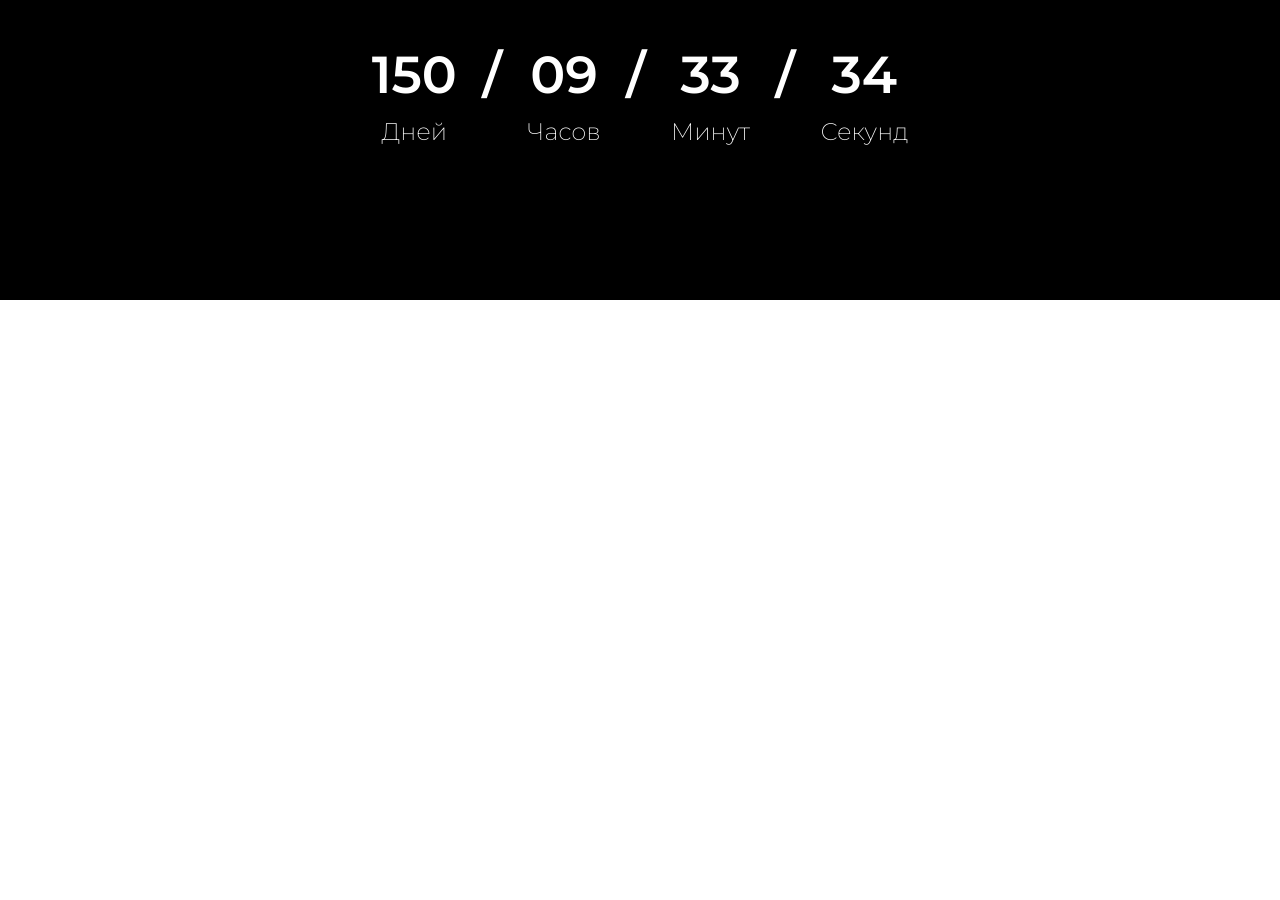
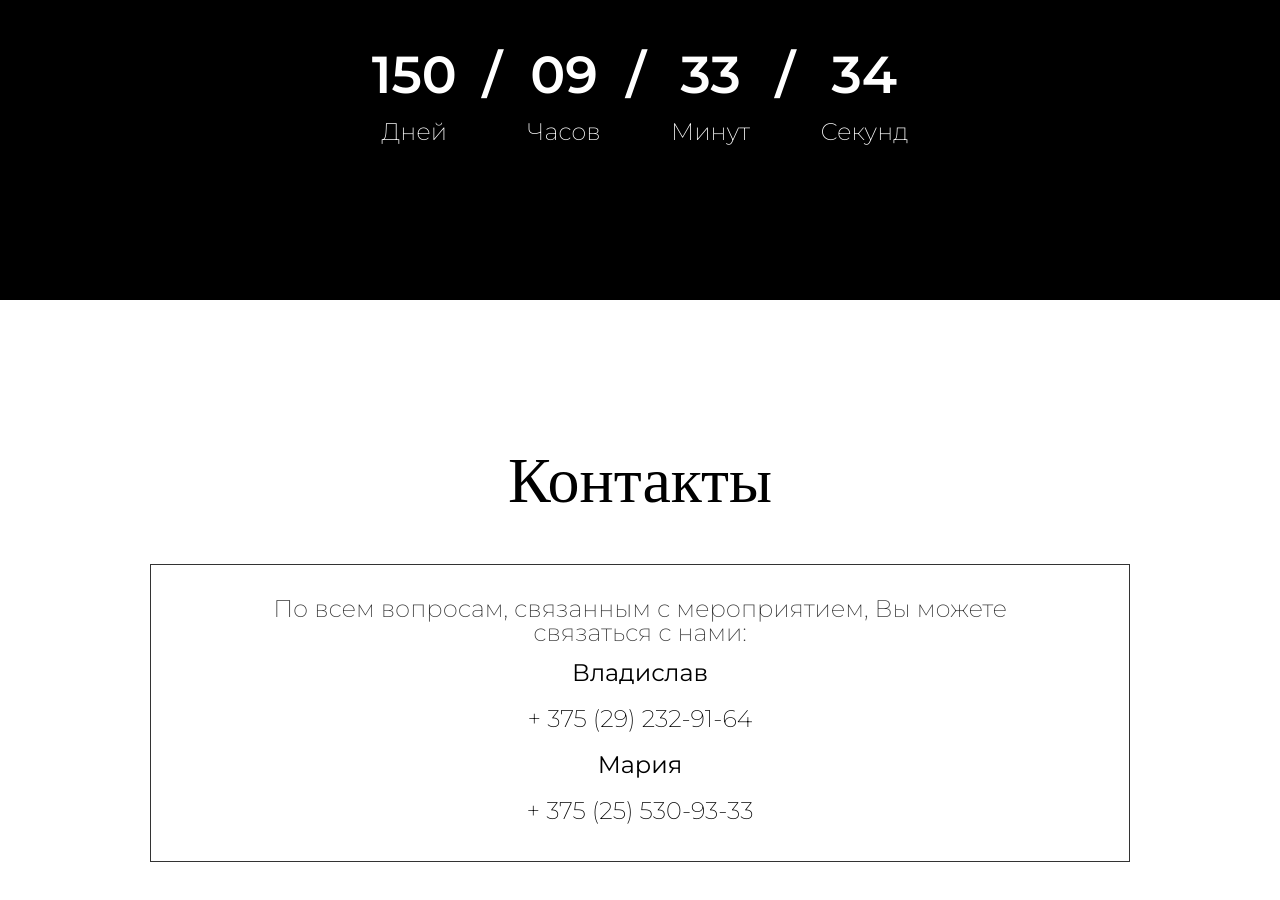
Before and after one commit to vladward/wedding-invitation, a plain HTML site: page index.html in a window 1280 px wide. Shown: the part 4246-5146 px from the top of the page. Before the commit the page ends 4546 px from the top, so only its background shows below. Drawn offline with nearby package versions, Linux system fonts and the light colour scheme.

Commit message:
add contacts section

```diff
--- a/css/index.css
+++ b/css/index.css
@@ -480,6 +480,7 @@ h2 {
   font-size: var(--fs-16);
 }
 
+/*Timeout section*/
 .time-out {
   display: flex;
   flex-direction: column;
@@ -534,6 +535,51 @@ h2 {
   font-size: clamp(var(--fs-16), 3vw, var(--fs-24));
 }
 
+/*Contacts section*/
+.contacts {
+  display: flex;
+  flex-direction: column;
+  padding: clamp(50px, 12vw, 150px);
+  gap: clamp(24px, 6vw, 50px);
+}
+
+.contacts__title {
+  font-size: clamp(var(--fs-32), 5vw, var(--fs-72));
+  line-height: 1;
+  font-family: var(--font-secondary), serif;
+  font-weight: var(--fw-medium);
+  text-align: center;
+}
+
+.contacts-info {
+  border: 1px solid var(--black-secondary);
+  padding: 32px clamp(32px, 7vw, 75px);
+  display: flex;
+  flex-direction: column;
+  align-items: center;
+  gap: 10px;
+  text-align: center;
+}
+
+.contacts-info__questions {
+  font-weight: var(--fw-thin);
+  font-size: clamp(var(--fs-14), 3vw, var(--fs-24));
+  color: var(--black-secondary);
+  line-height: clamp(100%, 1vw, 120%);
+}
+
+.contacts-info__honeymooners {
+  display: flex;
+  flex-direction: column;
+  gap: 10px;
+  align-items: center;
+  font-size: clamp(var(--fs-16), 5vw, var(--fs-24));
+  font-weight: var(--fw-thin);
+}
+
+.contacts-info__honeymooners span {
+  font-weight: var(--fw-regular);
+}
 
 @media (min-width: 420px) {
   .waiting {
--- a/index.html
+++ b/index.html
@@ -221,6 +221,23 @@
         </div>
     </div>
 </div>
+
+<!--Contacts section-->
+<div class="contacts container">
+    <h2 class="contacts__title">Контакты</h2>
+    <div class="contacts-info">
+        <span class="contacts-info__questions">По всем вопросам, связанным с мероприятием, Вы можете связаться с нами:</span>
+        <div class="contacts-info__honeymooners">
+            <span>Владислав</span>
+            <a href="tel:+375292329164">+ 375 (29) 232-91-64</a>
+        </div>
+        <div class="contacts-info__honeymooners">
+            <span>Мария</span>
+            <a href="tel:375255309333">+ 375 (25) 530-93-33</a>
+        </div>
+    </div>
+
+</div>
 </body>
 <script></script>
 </html>
```
